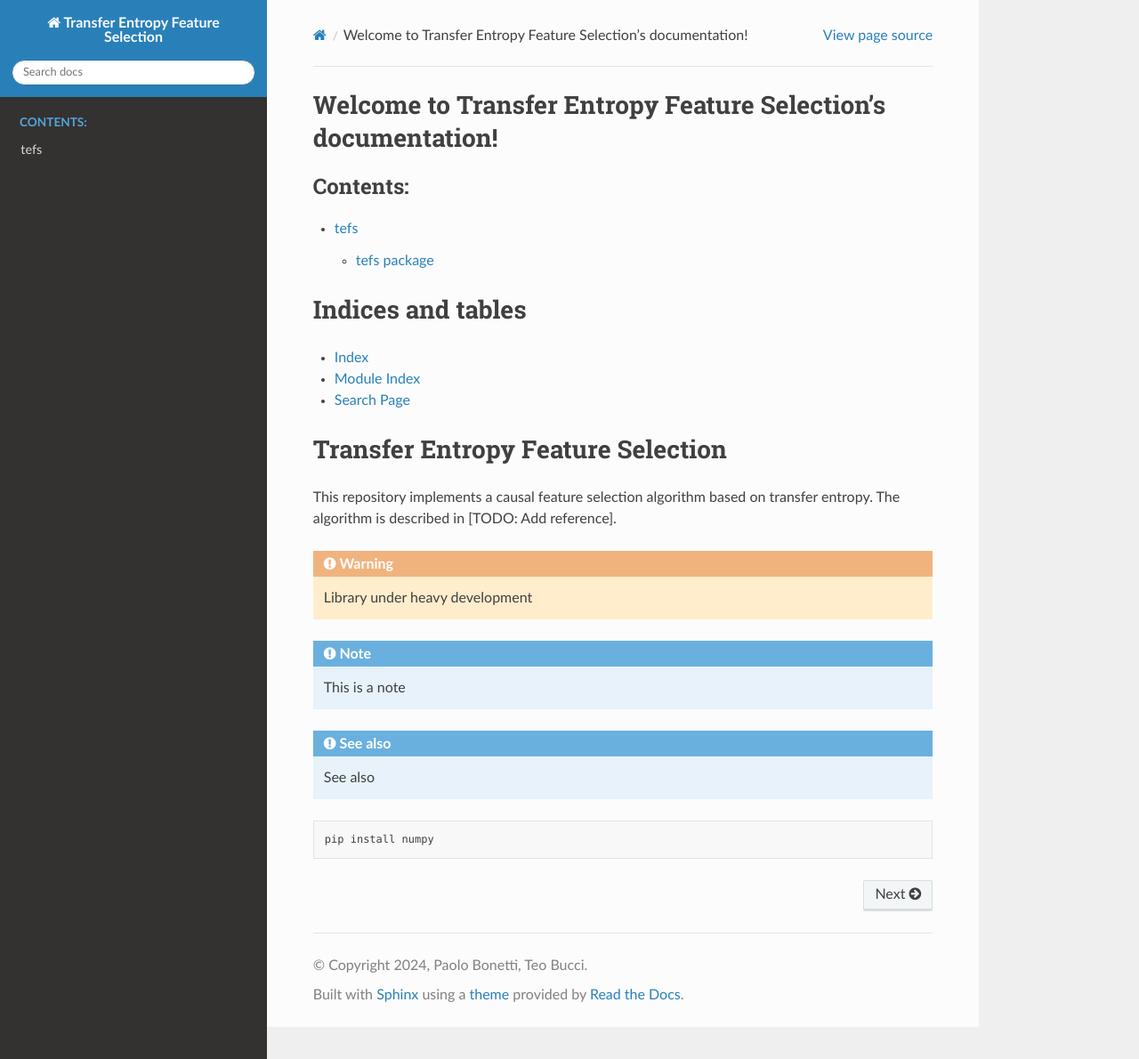
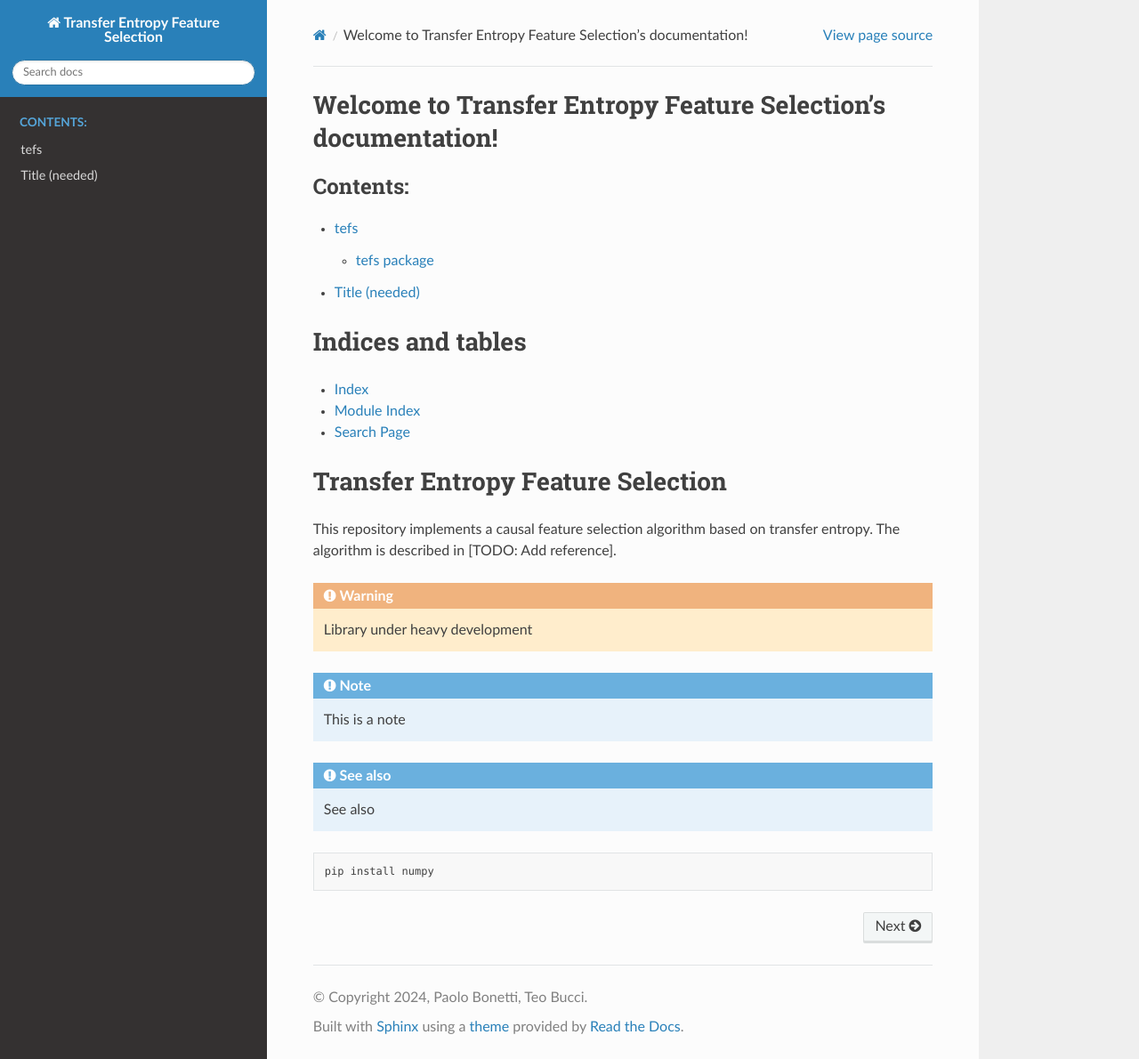
Before and after one commit to teobucci/tefs, a Sphinx documentation site: the page built from docs/source/index.md, in a window 1280 px wide and 1190 px high. Shown: the whole window at 89% size. Built offline with Sphinx 7.4.7 and the Read the Docs theme 2.0.0, drawn with Linux system fonts in a browser that asks for light colours; part of the change alters nothing that is shown.

````diff
--- a/docs/source/conf.py
+++ b/docs/source/conf.py
@@ -18,6 +18,7 @@ extensions = [
     "myst_parser",
     "sphinx.ext.autodoc",
     "sphinx.ext.autosectionlabel",
+    "nbsphinx",
 ]
 
 templates_path = ['_templates']
--- a/docs/source/index.md
+++ b/docs/source/index.md
@@ -10,6 +10,7 @@
 :maxdepth: 2
 
 apidocs/modules
+notebooks/usage
 ```
 
 # Indices and tables
````
Also changed, not shown: docs/source/notebooks/usage.ipynb (added).
